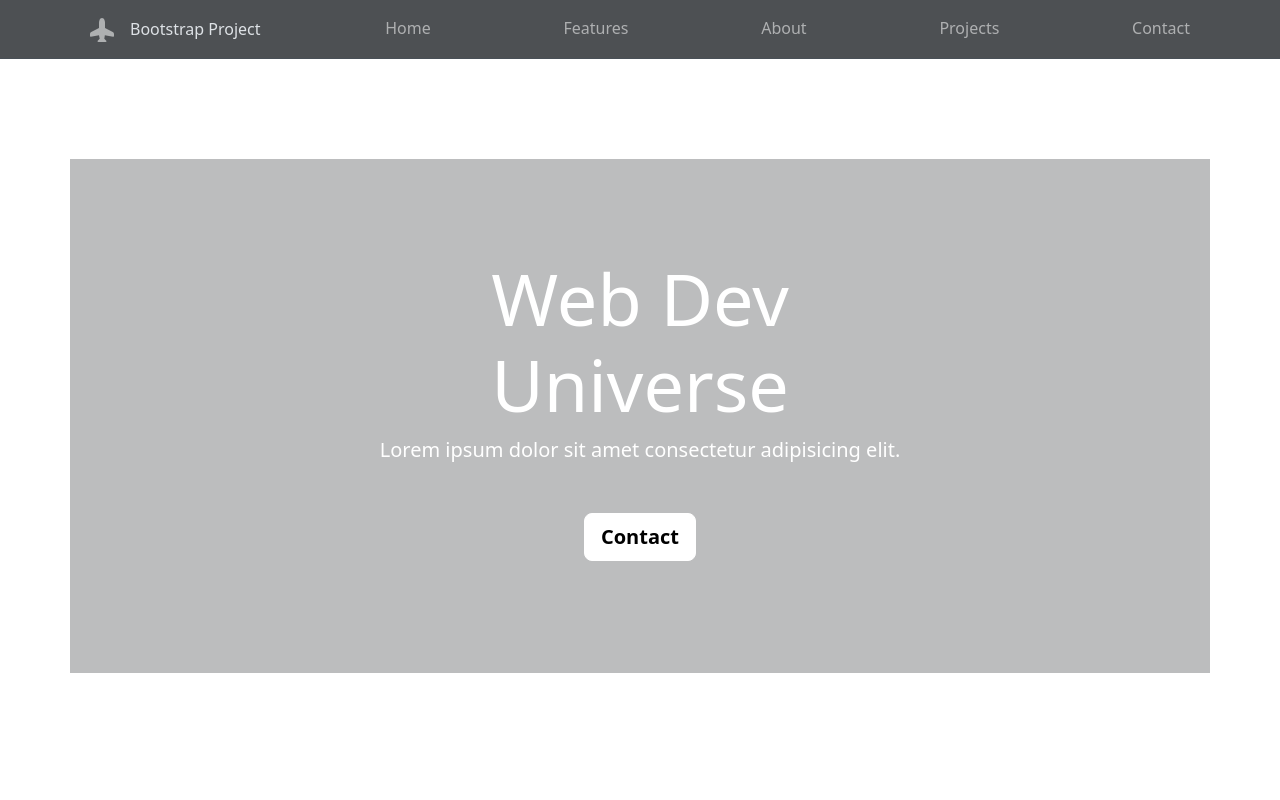
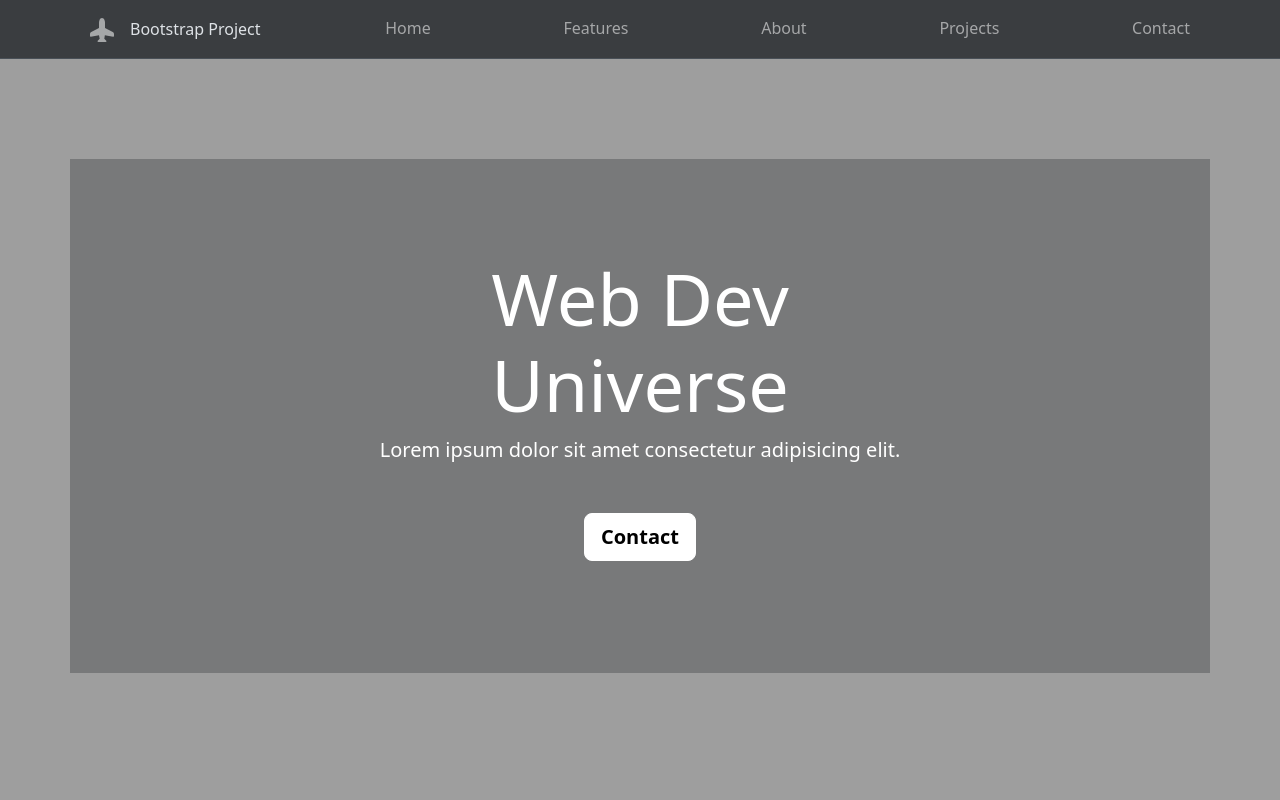
Before and after one commit to Olena-prydalna/bootstrap-project, a plain HTML site: page index.html in a window 1280 px wide. Shown: the top 800 px of the page. Drawn offline with nearby package versions, Linux system fonts and the light colour scheme; the site is published under a folder, as on GitHub Pages, so addresses that start at the root find nothing.

Commit message:
Fix background image path in hero section

```diff
--- a/style.css
+++ b/style.css
@@ -1,5 +1,5 @@
 .hero-section {
-  background-image: url(/assets/heroImg.png);
+  background-image: url(./assets/heroImg.png);
   background-size: cover;
   background-position: bottom;
 }
```
